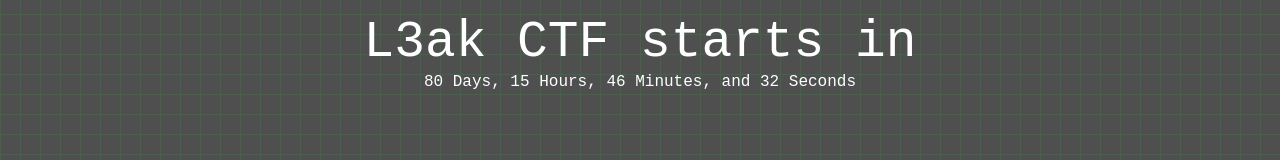
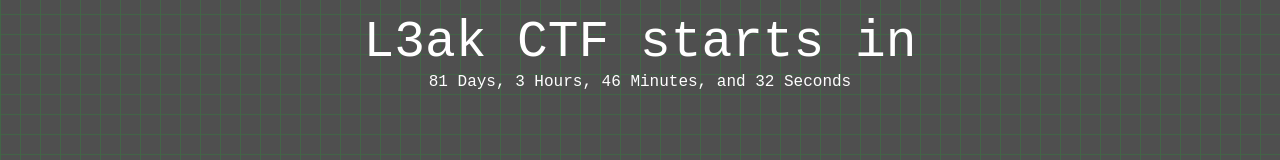
Before and after one commit to L3AK-TEAM/ctf-website, a Preact app: page / in a window 1280 px wide. Shown: the part 346-506 px from the top of the page. Built offline with nearby package versions, Linux system fonts and the light colour scheme; a web font is replaced by a local one.

Commit message:
Fixing start time of the CTF

```diff
--- a/src/app.tsx
+++ b/src/app.tsx
@@ -21,7 +21,7 @@ function getTimeUntilDate(date: Date): string {
 }
 
 export function App() {
-    const ctfDate = new Date("May 24, 2024 00:00:00");
+    const ctfDate = new Date("2024-05-24T12:00:00.000Z");
     const [countdown, setCountdown] = useState(getTimeUntilDate(ctfDate));
 
     const backgroundRef = useRef<HTMLDivElement>(null);
```
